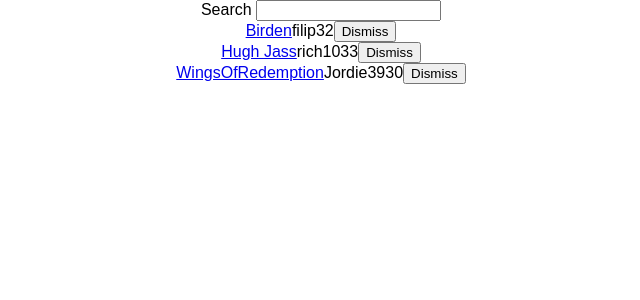
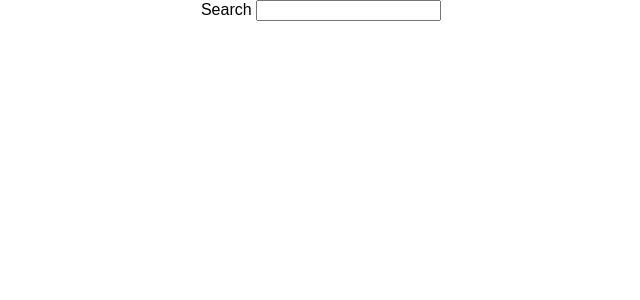
Before and after one commit to jfr1995/reactTut, a React (Create React App) app: page / in a window 1280 px wide. Shown: the top 300 px of the page, without its empty margins (319-959 px from the left). Built offline with nearby package versions, Linux system fonts and the light colour scheme.

Commit message:
transitioned to functional components

```diff
--- a/src/App.js
+++ b/src/App.js
@@ -80,61 +80,75 @@ class App extends Component {
   }
 }
 
-////////////////////////// SEARCH COMPONENT ////////////////////////////
-class Search extends Component {
-  constructor(props) {
-    super(props);
-  }
-  render() {
-    const { val, onChange, children } = this.props;
+////////////////////////// SEARCH COMPONENT (functional component) ////////////////////////////
+const Search = ({ value, onChange, children }) => {
   return (
     <form>
       {children}
-        <input type="text" value={val} onChange={onChange} />
+      <input type="text" onChange={onChange} value={value} />
     </form>
   );
-  }
-}
+};
 
-////////////////////////// TABLE COMPONENT ////////////////////////////
+////////////////////////// TABLE COMPONENT (functional component) ////////////////////////////
 
-class Table extends Component {
-  constructor(props) {
-    super(props);
-  }
+// class Table extends Component {
+//   constructor(props) {
+//     super(props);
+//   }
 
-  render() {
-    const { list, onDismiss, pattern } = this.props;
+//   render() {
+//     const { list, onDismiss, pattern } = this.props;
+//     return (
+//       <div>
+//         {list.filter(isSearched(pattern)).map(item => (
+//           <div key={item.objectID}>
+//             <span>
+//               <a href={item.url}>{item.title}</a>
+//             </span>
+//             <span>{item.author}</span>
+//             <span>{item.num_of_comments}</span>
+//             <span>{item.points}</span>
+//             <Button onClick={() => onDismiss(item.objectID)}>Dismiss</Button>
+//           </div>
+//         ))}
+//       </div>
+//     );
+//   }
+// }
+
+const Table = ({ list, onDismiss, pattern }) => {
   return (
     <div>
-        {list.filter(isSearched(pattern)).map(item => (
+      {list.filter(isSearched(pattern)).map(item => {
         <div key={item.objectID}>
           <span>
-              <a href={item.url}>{item.title}</a>
+            <a href={item.url}> {item.title} </a>
           </span>
-            <span>{item.author}</span>
-            <span>{item.num_of_comments}</span>
+          <span>{item.author} </span>
+          <span>{item.num_of_comments} </span>
           <span>{item.points}</span>
-            <Button onClick={() => onDismiss(item.objectID)}>Dismiss</Button>
-          </div>
-        ))}
+          <Button
+            onClick={() => {
+              onDismiss(item.objectID);
+            }}
+          >
+            {" "}
+            Dismiss
+          </Button>
+        </div>;
+      })}
     </div>
   );
-  }
-}
+};
 
-////////////////////////// BUTTON COMPONENT /////////////////////////
+////////////////////////// BUTTON COMPONENT(functional component) /////////////////////////
 
-class Button extends React.Component {
-  render() {
-    const { className, onClick, children } = this.props;
-
+const Button = ({ onClick, className = "", children }) => {
   return (
-      <button type="button" onClick={onClick} className={className}>
+    <button type="button" className={className} onClick={onClick}>
       {children}
     </button>
   );
-  }
-}
-
+};
 export default App;
```
Lines whose indentation alone changed are shown as unchanged.
